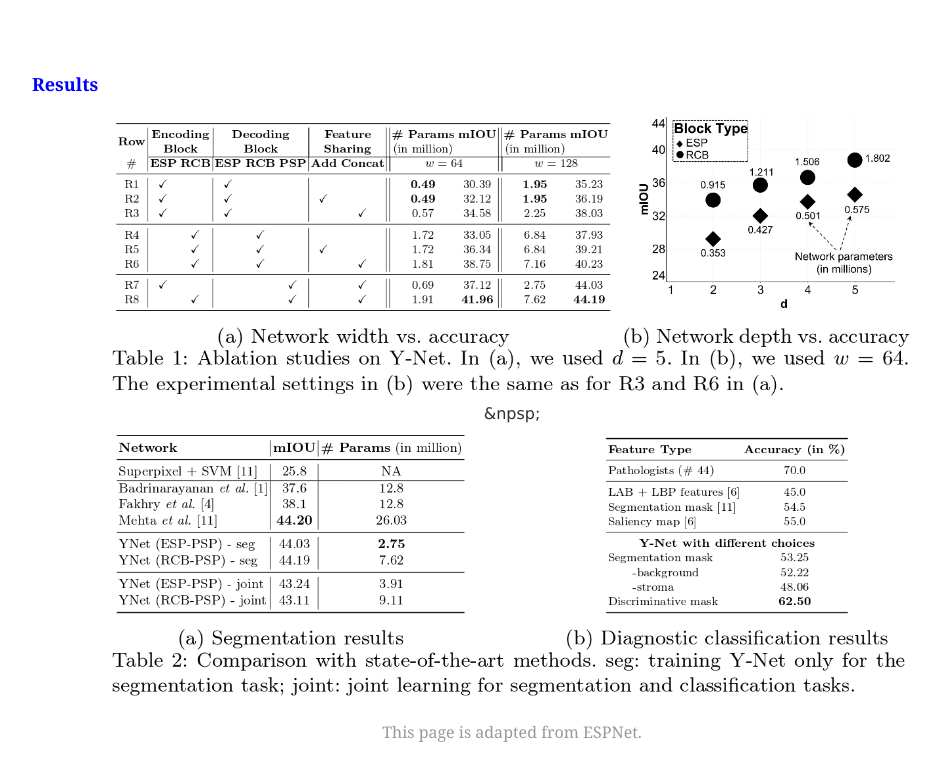
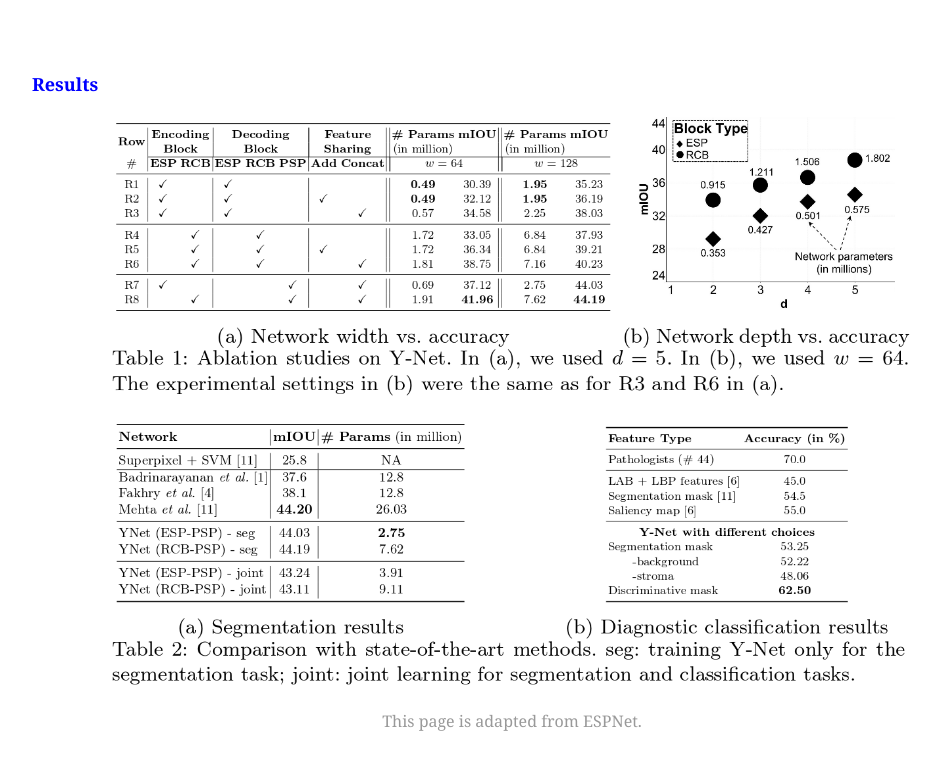
Before and after one commit to sacmehta/YNet, a plain HTML site: page index.html in a window 1280 px wide. Shown: the part 1234-1993 px from the top of the page, without its empty margins (128-1067 px from the left). Drawn offline with Linux system fonts and the light colour scheme.

Commit message:
Update index.html

```diff
--- a/index.html
+++ b/index.html
@@ -82,8 +82,8 @@ function buttonSwitch(id, text)
 <tr>
 	<td><img width=800px alt="" src="webfigures/resultsSeg.png"></td>
 </tr>
-<tr>
-	<td> &npsp;</td>
+<tr height=10px>
+	<td></td>
 </tr>
 <tr>
 	<td><img width=800px alt="" src="webfigures/resultsClass.png"></td>
```
